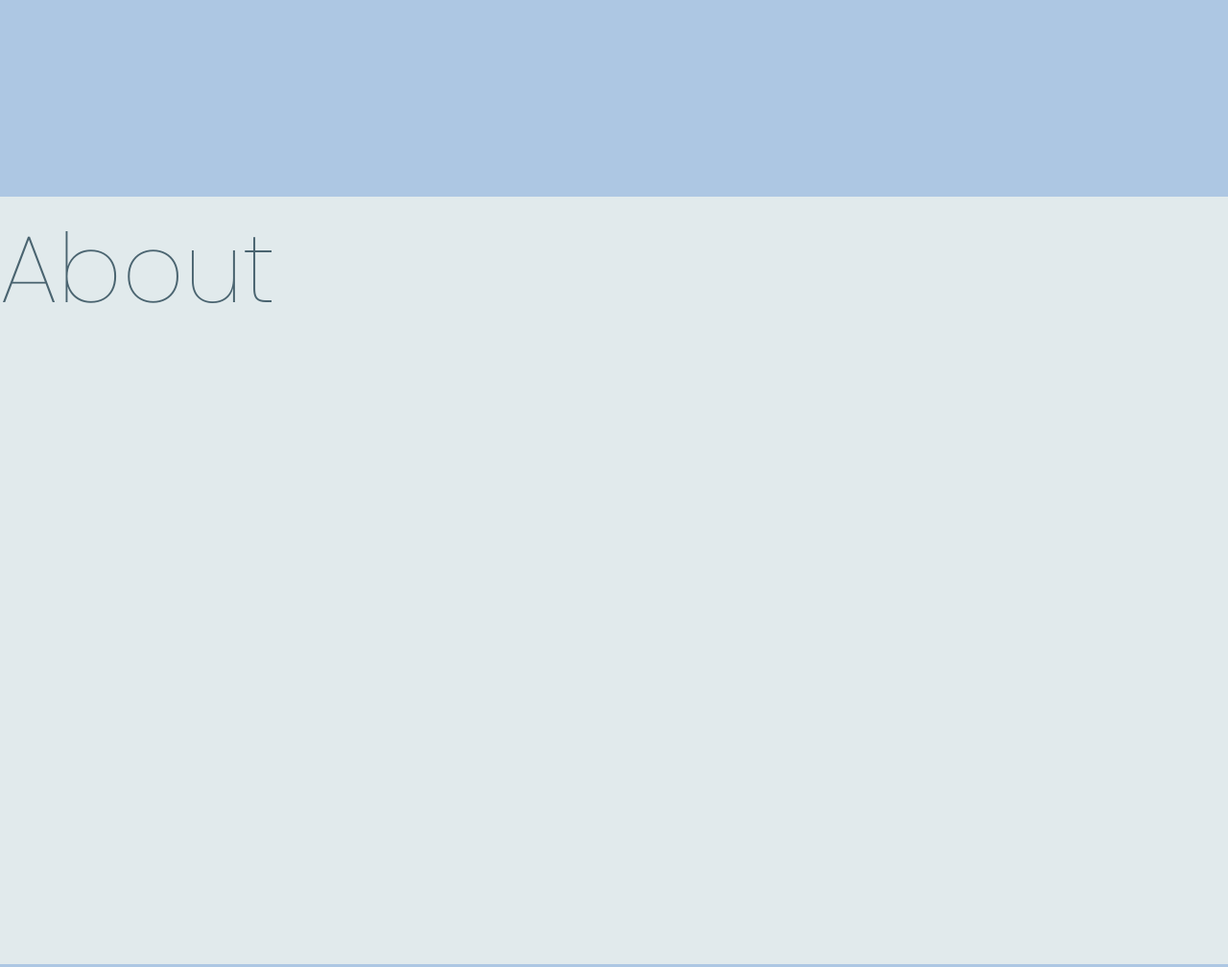
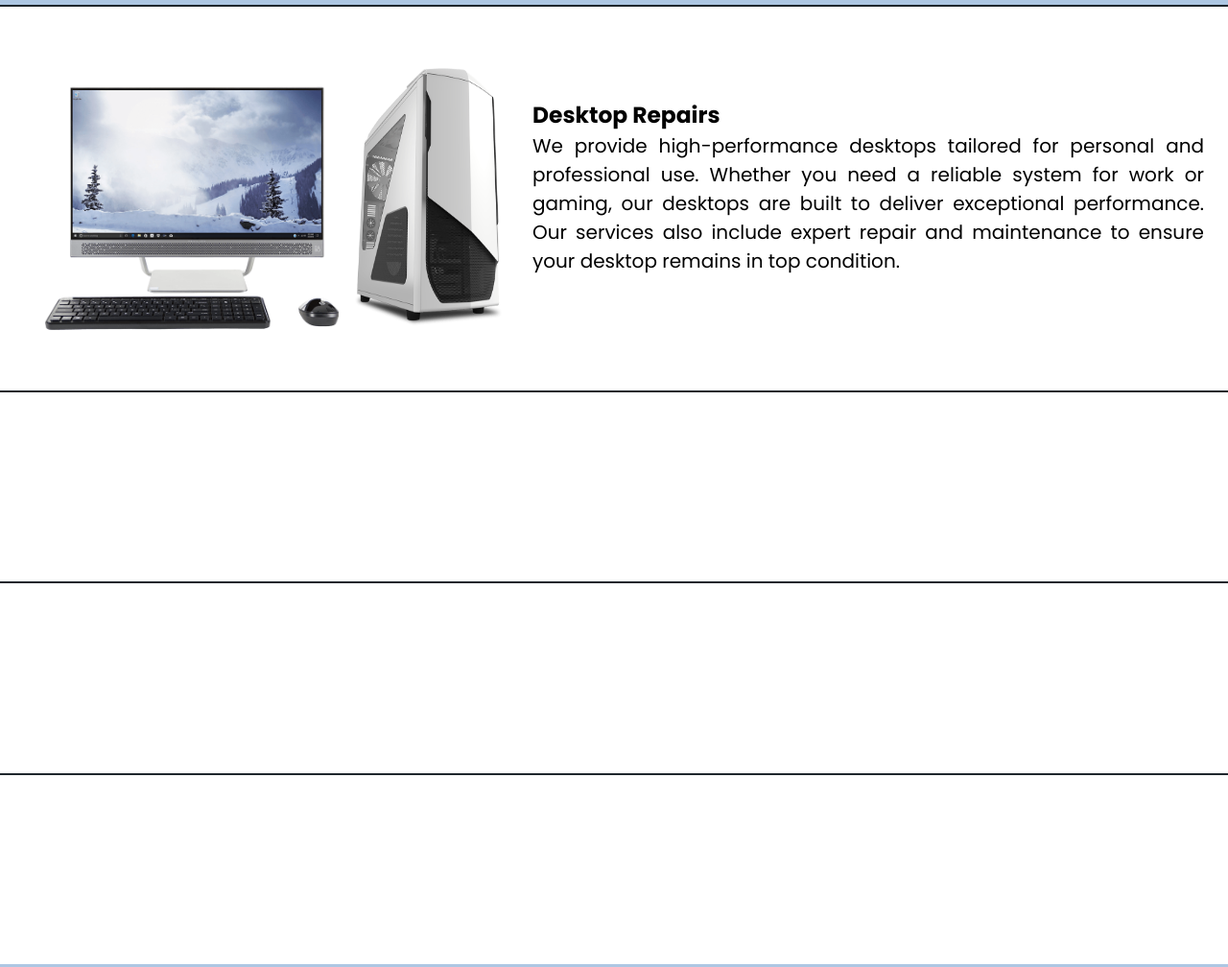
Before and after one commit to InanIrfan/windows-Technologies-v0, a website built with webpack: page index.html in a window 1280 px wide. Shown: the part 600-1608 px from the top of the page at 96% size. Built offline with nearby package versions, Linux system fonts and the light colour scheme; files whose address does not match are found by name.

Commit message:
products code started

```diff
--- a/css/style.css
+++ b/css/style.css
@@ -163,7 +163,7 @@ body::-webkit-scrollbar{
   position: relative;
   top: 5px;
   width: 100%;
-  height: 800px;
+  height: 600px;
   /*display: flex;*/
   /*justify-content: center;*/
   /*align-items: center;*/
@@ -223,9 +223,9 @@ body::-webkit-scrollbar{
 .min-para{
   position: relative;
   left: 12px;
-  font-size: 17px;
+  font-size: 18px;
   line-height: 20px;
-  font-weight: bold;
+  font-weight: normal;
   /*word-wrap: break-word;*/
 }
 /*landing page buttons*/
@@ -265,7 +265,7 @@ body::-webkit-scrollbar{
   display: flex;
   justify-content: center;
   align-items: center;
-  background: #d7f0e9;
+  background: #6f7fff;
   /*z-index: 1000;*/
   border-radius: 72% 28% 54% 46% / 80% 54% 46% 20%  ;
   overflow: hidden;
@@ -278,7 +278,7 @@ body::-webkit-scrollbar{
   width: 400px;
   height: 400px;
   background-size: cover;
-  filter:  drop-shadow(5px 5px 20px black);
+  filter:  drop-shadow(0px 5px 20px black);
   opacity: 0.1;
   transition: all 3s ease;
 }
@@ -345,3 +345,62 @@ body::-webkit-scrollbar{
 .custom-shape-divider-top-1735303245 .shape-fill {
   fill: #FFFFFF;
 }
+/*product style code here*/
+#products{
+  position: relative;
+  display: flex;
+  flex-direction: column;
+  height: 1000px;
+  /*flex-wrap: wrap;*/
+  background: #1f272d;
+}
+.product{
+  position: relative;
+  /*top: 5px;*/
+  margin-top: 2px;
+  /*left: 5px;*/
+  width: 100%;
+  background: #fff;
+  display: flex;
+  flex-direction: row;
+  justify-content: center;
+  align-items: center;
+  height: 400px;
+}
+.desktop{
+  position: relative;
+  /*margin-left: 20px ;*/
+  display: flex;
+  flex-direction: row;
+  width: 500px;
+  height: 400px;
+  /*background: #1f272d;*/
+}
+.desktop-text{
+  position: relative;
+  /*right: 15px;*/
+  width: 700px;
+  height: 250px;
+  margin-top: 40px;
+  margin-left: 30px;
+  color: #000;
+  font-size: 20px;
+  font-weight: normal;
+  text-align: justify;
+  /*background: #4070F4;*/
+}
+.desktop-img{
+  position: relative;
+  top: 25px;
+  /*left: 50px;*/
+  width: 350px;
+  height: 370px;
+}
+.desktop-cpu{
+  position: relative;
+  top: 40px;
+  right: 80px;
+  width: 300px;
+  height: 300px;
+  /*background: #4070F4;*/
+}
--- a/index.html
+++ b/index.html
@@ -45,9 +45,9 @@
     <nav class="navbar">
       <ul>
         <li><a href="#home" class="active">Home</a></li>
+        <li><a href="#products">Products</a></li>
+        <li><a href="#services">Services</a></li>
         <li><a href="#about">About</a></li>
-        <li><a href="#services">Services</a></li>
-        <li><a href="#gallery">Gallery</a></li>
         <li><a href="#contact">Contact</a></li>
       </ul>
     </nav>
@@ -104,15 +104,38 @@
          <img src="\img\cpu repair.png" class="main-img act">
       </div>
     </div>
-    <div class="text" id="about">
-      About
+    <div class="text" id="products">
+      <div class="product" id="desktop-title">
+        <div class="desktop">
+          <img src="\img\pc23.png" class="desktop desktop-img">
+          <img src="\img\cpu6.png" class="desktop-cpu">
+        </div>
+        <div class="desktop-text">
+          <h3>Desktop Repairs</h3>
+          <p>We provide high-performance desktops tailored for personal and professional use. Whether you need a reliable system for work or gaming, our desktops are built to deliver exceptional performance. Our services also include expert repair and maintenance to ensure your desktop remains in top condition.</p>
+        </div>
+      </div>
+      <div class="product laptop-title">
+        <div class="laptop-img">
+
+        </div>
+      </div>
+      <div class="product mobile-title">
+        <div class="mobile-img">
+
+        </div>
+      </div>
+      <div class="product cctv-title">
+        <div class="cctv-img">
+
+        </div>
+      </div>
     </div>
     <div class="text" id="services">
       Services
-    </div>
-    <div class="text" id="gallery">
-      Gallery
-    </div>
+    </div><div class="text" id="about">
+    About
+  </div>
     <div class="text" id="contact">
       Contact
     </div>
```
Also changed, not shown: img/cpu4.png (added), img/cpu5.png (added), img/cpu6.png (added), img/lp1.png (added), img/lp2.png (added), img/lp4.png (added), img/lp5.png (added), img/lp6.png (added), img/pc21.png (added), img/pc22.png (added), img/pc23.png (added), img/pc24.png (added), 1 other file.
